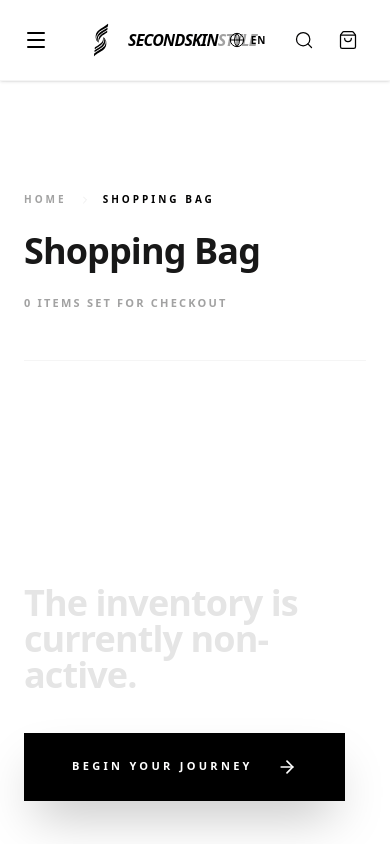
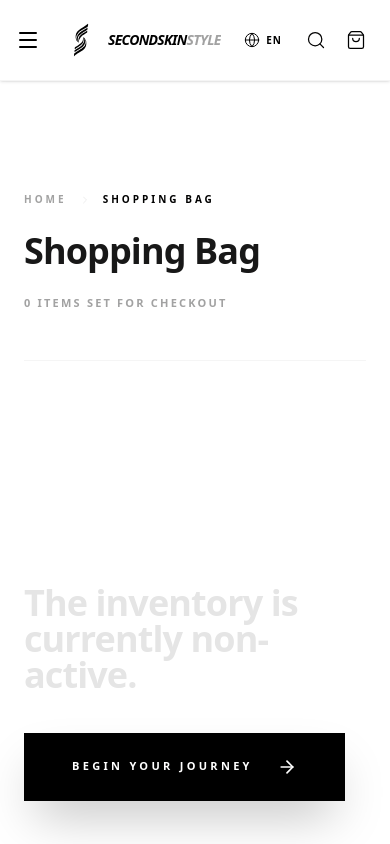
Before and after one commit to DonBinoy/secondskinstyle, a Next.js app: page /cart in a window 390 px wide. Shown: the top 844 px of the page. Built offline with nearby package versions, Linux system fonts and the light colour scheme.

Commit message:
new arrivals and navbar iisue fix

```diff
--- a/src/components/Navbar.tsx
+++ b/src/components/Navbar.tsx
@@ -88,14 +88,14 @@ export default function Navbar({ solid = false }: { solid?: boolean }) {
                 animate={hidden ? "hidden" : "visible"}
                 transition={{ duration: 0.4, ease: [0.22, 1, 0.36, 1] }}
                 className={cn(
-                    "fixed top-0 inset-x-0 z-50 flex items-center justify-between px-6 md:px-12 py-5 transition-all duration-500",
+                    "fixed top-0 inset-x-0 z-50 flex items-center justify-between gap-2 px-4 md:px-12 py-5 transition-all duration-500",
                     isMenuOpen ? "bg-white border-b" : bgColor,
                     isVisibleBg ? "border-b shadow-sm" : "",
                     borderColor
                 )}
             >
                 {/* Left: Mobile Menu & Logo */}
-                <div className="flex items-center gap-6">
+                <div className="flex items-center gap-3 min-w-0 flex-1">
                     <button
                         className="lg:hidden p-2 -ml-2 transition-transform active:scale-95"
                         onClick={() => setIsMenuOpen(!isMenuOpen)}
@@ -106,7 +106,7 @@ export default function Navbar({ solid = false }: { solid?: boolean }) {
                             <Menu className={cn("w-6 h-6", textColor)} />
                         )}
                     </button>
-                    <Link href="/" onClick={() => setIsMenuOpen(false)} className={cn("flex items-center gap-2", textColor)}>
+                    <Link href="/" onClick={() => setIsMenuOpen(false)} className={cn("flex items-center gap-2 min-w-0", textColor)}>
                         <Image
                             src="/logosecondskin.svg"
                             alt="SecondSkinStyle Logo"
@@ -117,8 +117,8 @@ export default function Navbar({ solid = false }: { solid?: boolean }) {
                                 isVisibleBg || isMenuOpen ? "brightness-0" : ""
                             )}
                         />
-                        <div className="flex flex-col">
-                            <span className="text-base md:text-lg font-bold tracking-tighter leading-none uppercase italic">
+                        <div className="flex flex-col min-w-0">
+                            <span className="text-sm md:text-lg font-bold tracking-tighter leading-none uppercase italic truncate">
                                 SecondSkin<span className="text-neutral-400">Style</span>
                             </span>
                         </div>
@@ -171,7 +171,7 @@ export default function Navbar({ solid = false }: { solid?: boolean }) {
                 </div>
 
                 {/* Right: Icons */}
-                <div className={cn("flex items-center gap-2 md:gap-4", textColor)}>
+                <div className={cn("flex items-center gap-1 md:gap-4 flex-shrink-0", textColor)}>
                     {/* Language Switcher */}
                     <button
                         onClick={() => setLanguage(language === 'en' ? 'es' : 'en')}
--- a/src/components/NewArrivals.tsx
+++ b/src/components/NewArrivals.tsx
@@ -11,10 +11,15 @@ import { PRODUCTS } from '@/data/products';
 import { useLanguage } from '@/context/LanguageContext';
 
 const NEW_ARRIVALS = [
-    PRODUCTS.find(p => p.id === 'voltmesh-performance-tee')!,
-    PRODUCTS.find(p => p.id === 'pulse-seamless-tank')!,
-    PRODUCTS.find(p => p.id === 'aeroskort')!,
-    PRODUCTS.find(p => p.id === 'flexshort-pro')!
+    PRODUCTS.find(p => p.id === 'aero-edge-tank-top')!,
+    PRODUCTS.find(p => p.id === 'aero-stride-tank-top')!,
+    PRODUCTS.find(p => p.id === 'aero-pulse-tank-top')!,
+    PRODUCTS.find(p => p.id === 'aero-flow-tank-top')!,
+    PRODUCTS.find(p => p.id === 'aero-v-tank-top')!,
+    PRODUCTS.find(p => p.id === 'aero-fusion-tank-top')!,
+    PRODUCTS.find(p => p.id === 'aero-grid-tank-top')!,
+    PRODUCTS.find(p => p.id === 'aero-core-round-neck')!,
+    PRODUCTS.find(p => p.id === 'aero-drift-round-neck')!,
 ].filter(Boolean); // Safety check
 
 export default function NewArrivals() {
```
